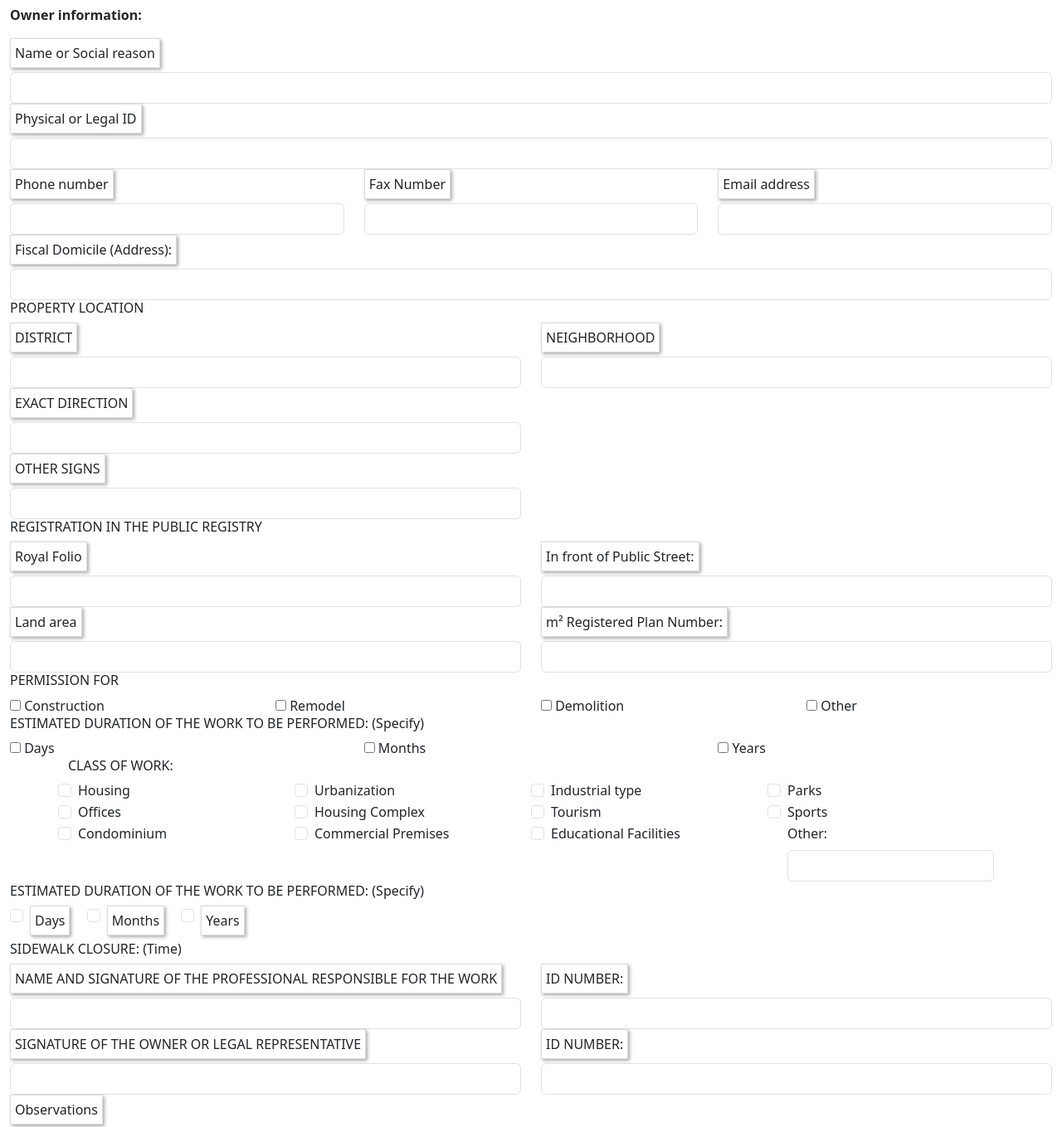
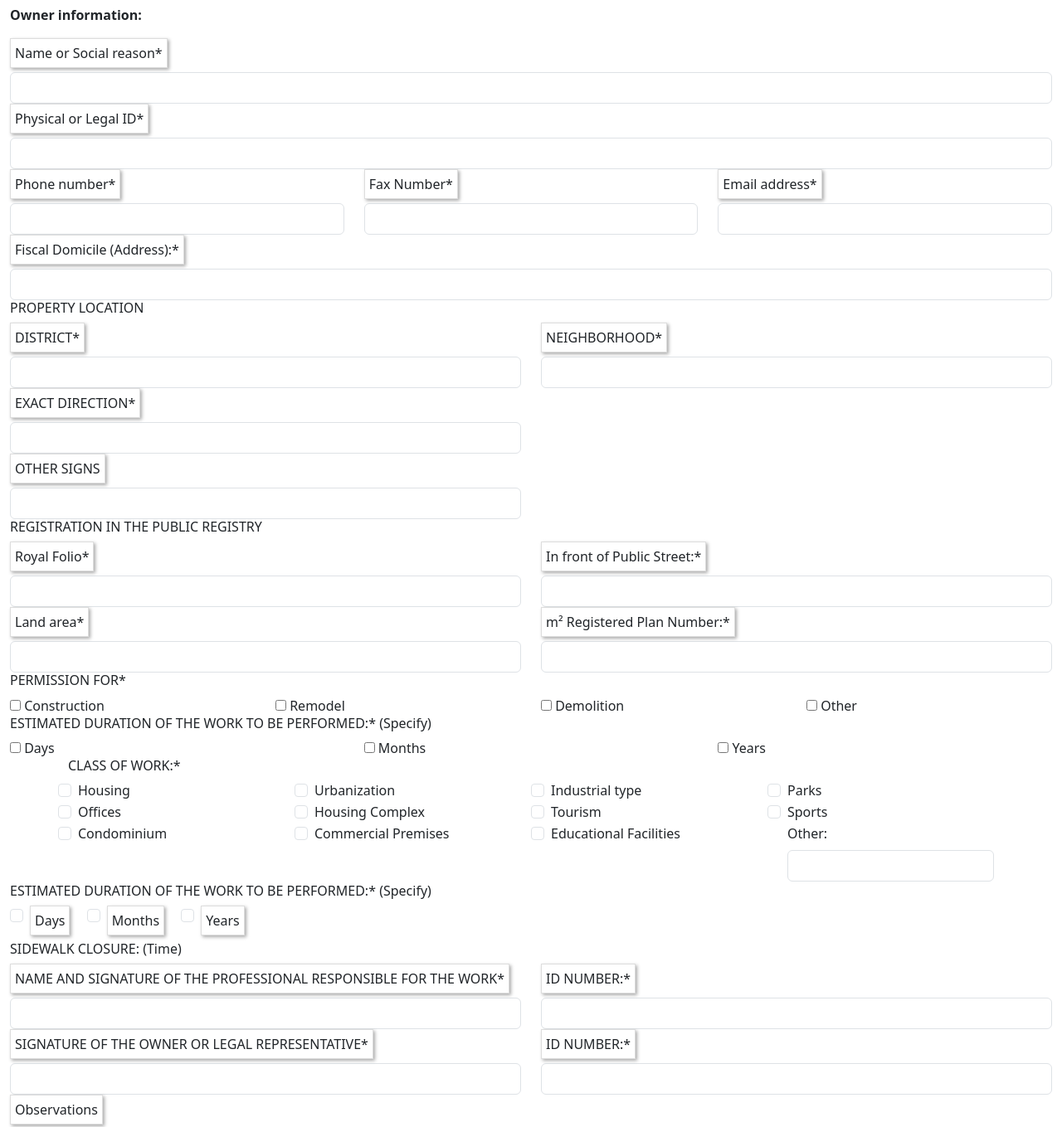
Before and after one commit to Jumaikel/MunicipalitySanFranciscoWebsite, a website: page htm/form.html in a window 1280 px wide. Shown: the part 300-1659 px from the top of the page at 83% size. Drawn offline with nearby package versions, Linux system fonts and the light colour scheme.

Commit message:
Design errors are corrected and the return button is added when submitting the form.

```diff
--- a/css/styles.scss
+++ b/css/styles.scss
@@ -36,7 +36,7 @@ $secondary-color: #ff9b00;
   margin-bottom: 5px;
 }
 #special-h3 {
-  color: #000;
+  color: black;
   font-family: "Arial", sans-serif;
   font-size: 24px;
   margin-bottom: 20px;
@@ -73,7 +73,7 @@ $secondary-color: #ff9b00;
     transition: all 200ms ease;
     overflow: hidden;
   }
-  p{
+  p {
     font-size: 1.3em;
     color: $secondary-color;
   }
@@ -129,3 +129,27 @@ $secondary-color: #ff9b00;
   height: 40px;
   border-radius: 40px;
 }
+
+.guidelines {
+  background-color: $primary-color;
+  color: white;
+  border-radius: 15px;
+  padding: 20px;
+  margin-bottom: 20px;
+}
+
+.btn-info {
+  background-color: $secondary-color;
+  border-color: $secondary-color;
+}
+
+.btn-info:hover {
+  background-color: darken($secondary-color, 10%);
+  border-color: darken($secondary-color, 10%);
+}
+.my-image {
+  max-width: 100%;
+  height: 200px;
+  display: block;
+  margin: 0 auto;
+}
--- a/htm/form.html
+++ b/htm/form.html
@@ -64,7 +64,7 @@
             <h4>Alert!</h4>
             <strong>Warning!</strong> Please ensure all required fields are
             completed. Incomplete forms will not be accepted.
-            <a href="#" class="alert-link">Learn more.</a>
+            <a href="../htm/warning.html" class="alert-link">Learn more.</a>
           </div>
         </div>
       </div>
@@ -78,12 +78,12 @@
         </div>
 
         <div class="form-group">
-          <label for="nameOrSocialReason">Name or Social reason</label>
+          <label for="nameOrSocialReason">Name or Social reason*</label>
           <input type="text" class="form-control" id="nameOrSocialReason"
             required="required" />
         </div>
         <div class="form-group">
-          <label for="physicalOrLegalID">Physical or Legal ID</label>
+          <label for="physicalOrLegalID">Physical or Legal ID*</label>
           <input type="text" class="form-control" id="physicalOrLegalID"
             required="required" />
         </div>
@@ -91,21 +91,21 @@
         <div class="row">
           <div class="col-md-4">
             <div class="form-group">
-              <label for="phoneNumber">Phone number</label>
+              <label for="phoneNumber">Phone number*</label>
               <input type="text" class="form-control" id="phoneNumber"
                 required="required" />
             </div>
           </div>
           <div class="col-md-4">
             <div class="form-group">
-              <label for="faxNumber">Fax Number</label>
+              <label for="faxNumber">Fax Number*</label>
               <input type="text" class="form-control" id="faxNumber"
                 required="required" />
             </div>
           </div>
           <div class="col-md-4">
             <div class="form-group">
-              <label for="emailAddress">Email address</label>
+              <label for="emailAddress">Email address*</label>
               <input type="email" class="form-control" id="emailAddress"
                 required="required" />
             </div>
@@ -113,7 +113,7 @@
         </div>
 
         <div class="form-group">
-          <label for="fiscalDomicile">Fiscal Domicile (Address):</label>
+          <label for="fiscalDomicile">Fiscal Domicile (Address):*</label>
           <input type="text" class="form-control" id="fiscalDomicile"
             required="required" />
         </div>
@@ -122,24 +122,23 @@
         <div class="row">
           <div class="col-md-6">
             <div class="form-group">
-              <label for="district">DISTRICT</label>
+              <label for="district">DISTRICT*</label>
               <input type="text" class="form-control" id="district"
                 required="required" />
             </div>
             <div class="form-group">
-              <label for="exactDirection">EXACT DIRECTION</label>
+              <label for="exactDirection">EXACT DIRECTION*</label>
               <input type="text" class="form-control" id="exactDirection"
                 required="required" />
             </div>
             <div class="form-group">
               <label for="otherSigns">OTHER SIGNS</label>
-              <input type="text" class="form-control" id="otherSigns"
-                required="required" />
+              <input type="text" class="form-control" id="otherSigns" />
             </div>
           </div>
           <div class="col-md-6">
             <div class="form-group">
-              <label for="neighborhood">NEIGHBORHOOD</label>
+              <label for="neighborhood">NEIGHBORHOOD*</label>
               <input type="text" class="form-control" id="neighborhood"
                 required="required" />
             </div>
@@ -150,34 +149,35 @@
         <div class="row">
           <div class="col-md-6">
             <div class="form-group">
-              <label for="royalFolio">Royal Folio</label>
+              <label for="royalFolio">Royal Folio*</label>
               <input type="text" class="form-control" id="royalFolio"
                 required="required" />
             </div>
             <div class="form-group">
-              <label for="landArea">Land area</label>
+              <label for="landArea">Land area*</label>
               <input type="text" class="form-control" id="landArea"
                 required="required" />
             </div>
           </div>
           <div class="col-md-6">
             <div class="form-group">
-              <label for="publicStreetFront">In front of Public Street:</label>
+              <label for="publicStreetFront">In front of Public Street:*</label>
               <input type="text" class="form-control" id="publicStreetFront"
                 required="required" />
             </div>
             <div class="form-group">
               <label for="registeredPlanNumber">m² Registered Plan
-                Number:</label>
+                Number:*</label>
               <input
                 type="text"
                 class="form-control"
-                id="registeredPlanNumber" />
+                id="registeredPlanNumber" required="required" />
+
             </div>
           </div>
         </div>
 
-        <h6>PERMISSION FOR</h6>
+        <h6>PERMISSION FOR*</h6>
         <div class="row">
           <div class="col-md-3">
             <div class="checkbox">
@@ -205,7 +205,7 @@
           </div>
         </div>
 
-        <h6>ESTIMATED DURATION OF THE WORK TO BE PERFORMED: (Specify)</h6>
+        <h6>ESTIMATED DURATION OF THE WORK TO BE PERFORMED:* (Specify)</h6>
         <div class="row">
           <div class="col-md-4">
             <div class="checkbox">
@@ -225,7 +225,7 @@
           </div>
         </div>
         <div class="container" id="classwork">
-          <h6>CLASS OF WORK:</h6>
+          <h6>CLASS OF WORK:*</h6>
           <form>
             <div class="row">
               <div class="col-sm-6 col-lg-3 form-check">
@@ -358,7 +358,7 @@
 
         <div class="row">
           <div class="col-md-12" id="duration">
-            <h6>ESTIMATED DURATION OF THE WORK TO BE PERFORMED: (Specify)</h6>
+            <h6>ESTIMATED DURATION OF THE WORK TO BE PERFORMED:* (Specify)</h6>
             <div class="form-group">
               <div class="form-check form-check-inline">
                 <input
@@ -402,14 +402,14 @@
             <div class="form-group">
               <label for="professionalName">NAME AND SIGNATURE OF THE
                 PROFESSIONAL RESPONSIBLE FOR THE
-                WORK</label>
+                WORK*</label>
               <input type="text" class="form-control" id="professionalName"
                 required="required" />
             </div>
           </div>
           <div class="col-md-6">
             <div class="form-group">
-              <label for="professionalID">ID NUMBER:</label>
+              <label for="professionalID">ID NUMBER:*</label>
               <input type="text" class="form-control" id="professionalID"
                 required="required" />
             </div>
@@ -420,14 +420,14 @@
           <div class="col-md-6">
             <div class="form-group">
               <label for="ownerSignature">SIGNATURE OF THE OWNER OR LEGAL
-                REPRESENTATIVE</label>
+                REPRESENTATIVE*</label>
               <input type="text" class="form-control" id="ownerSignature"
                 required="required" />
             </div>
           </div>
           <div class="col-md-6">
             <div class="form-group">
-              <label for="ownerID">ID NUMBER:</label>
+              <label for="ownerID">ID NUMBER:*</label>
               <input type="text" class="form-control" id="ownerID"
                 required="required" />
             </div>
```
Also changed, not shown: htm/send-form.html (+4 -1 lines), htm/warning.html (+34 -41 lines), css/styles.css, 1 other file.
